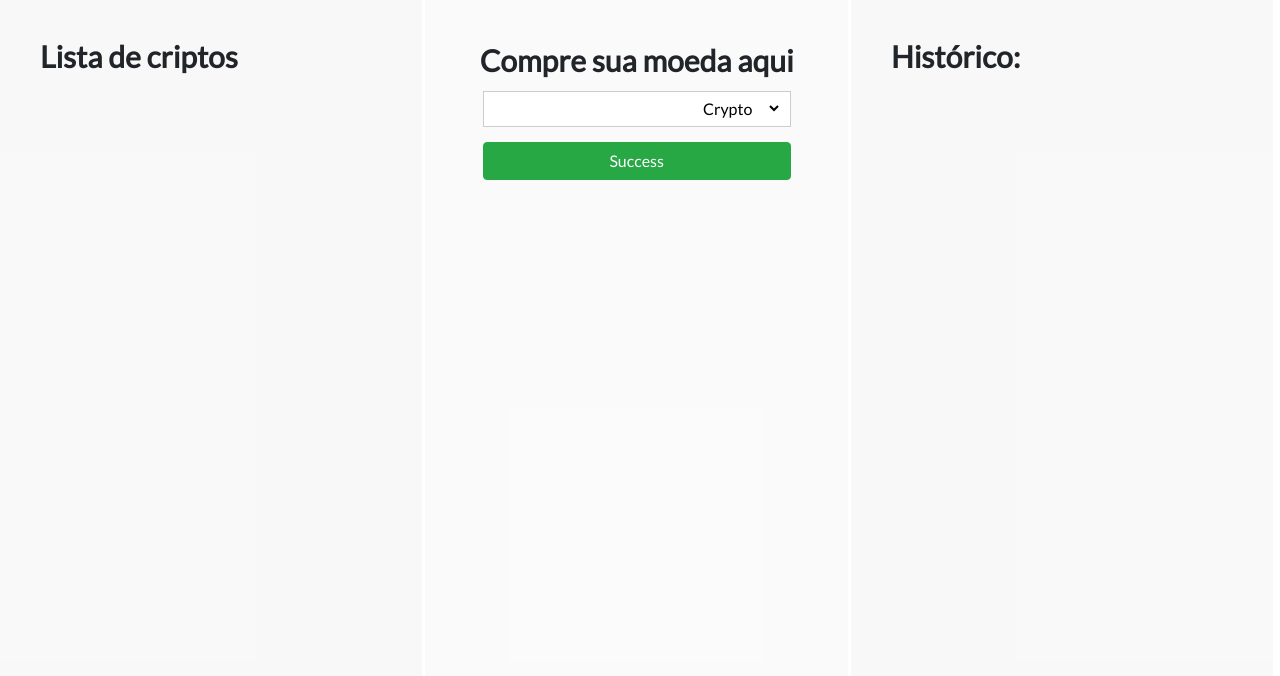
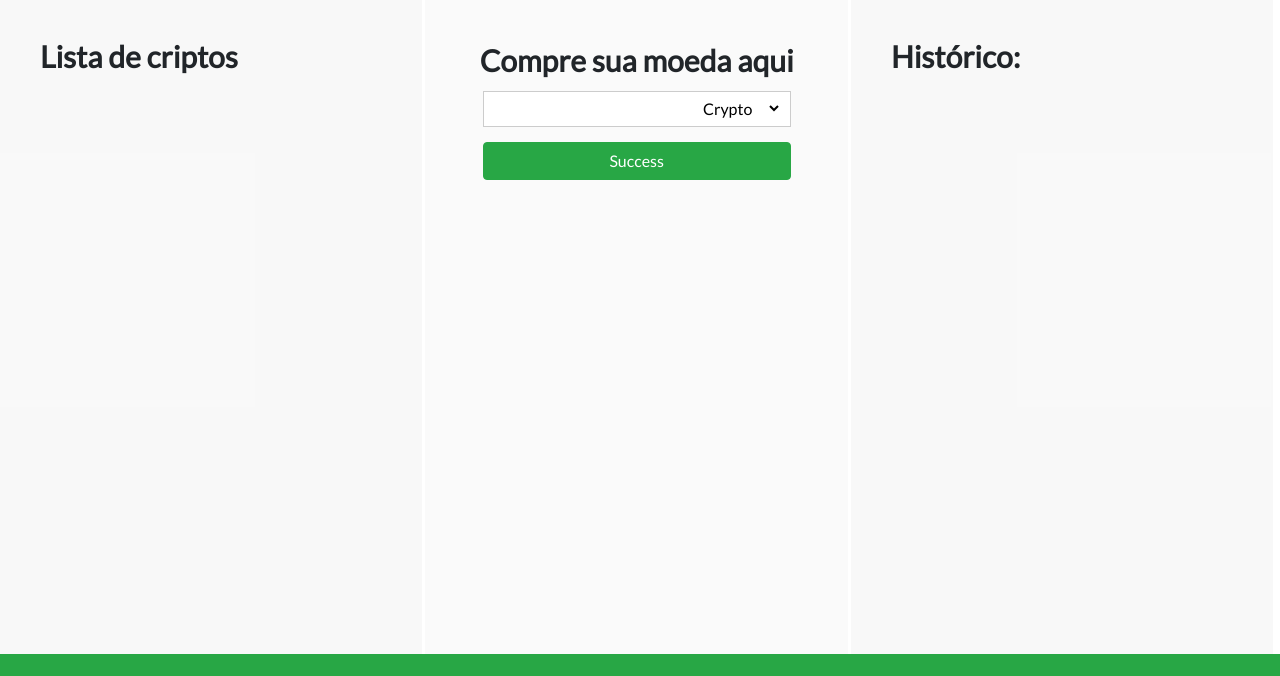
Before and after one commit to SerjoFrancisco/Criptrybe, a website: page index.html in a window 1280 px wide. Shown: the part 102-778 px from the top of the page. Drawn offline with nearby package versions, Linux system fonts and the light colour scheme; no server answers; a web font is replaced by a local one.

Commit message:
retirando rolagem inutil

```diff
--- a/style.css
+++ b/style.css
@@ -39,16 +39,13 @@ header img {
 #list, #form, #hist {
   display: inline-block;
   width: 33%;
-  height: 100vh;
+  height: 82vh;
   vertical-align: top;
   padding: 40px;
   background: #f5f5f5a3;
 }
 section#form {
   background: #f8f8f8a3;
-}
-main {
-  height: 100vh;
 }
 main h1, form label{
   font-size: 30px;
```
